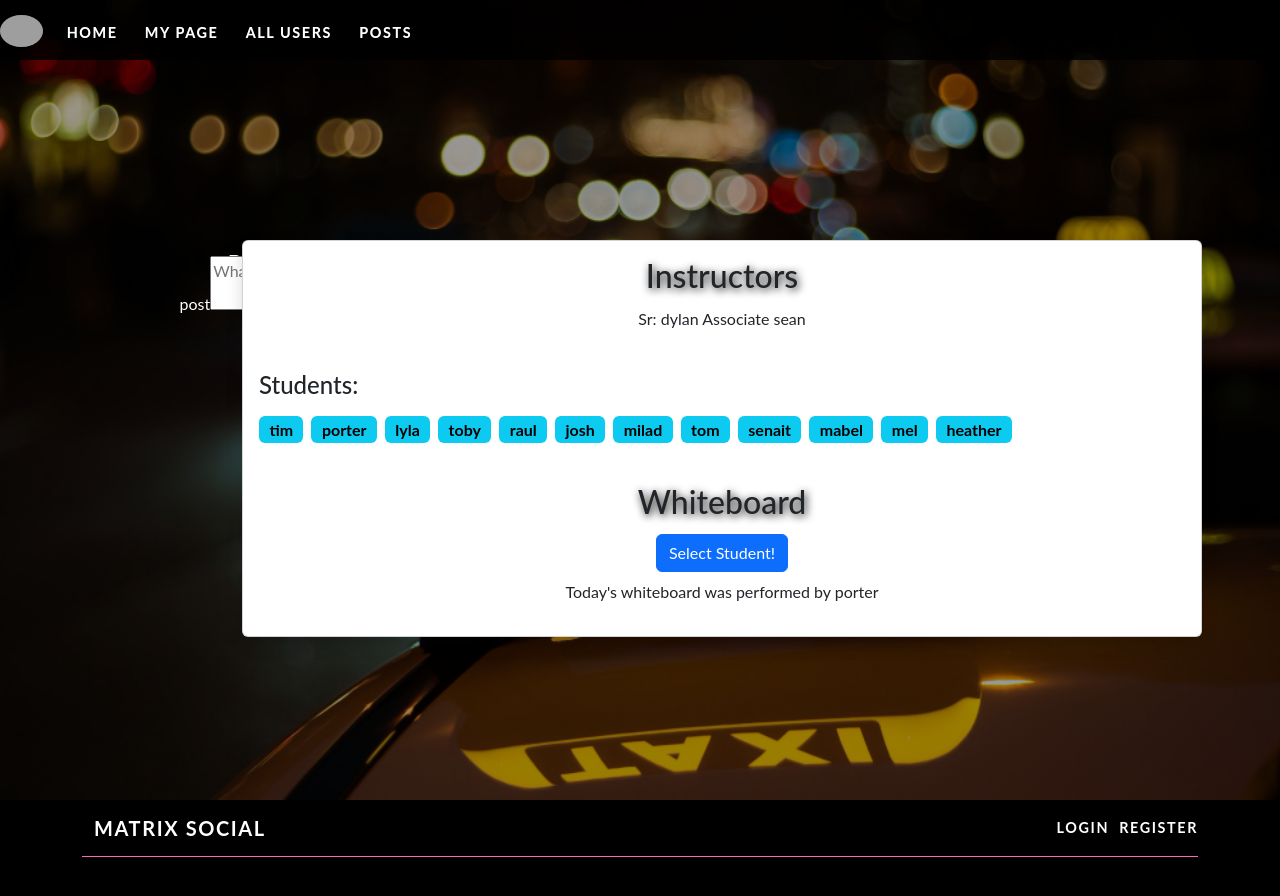
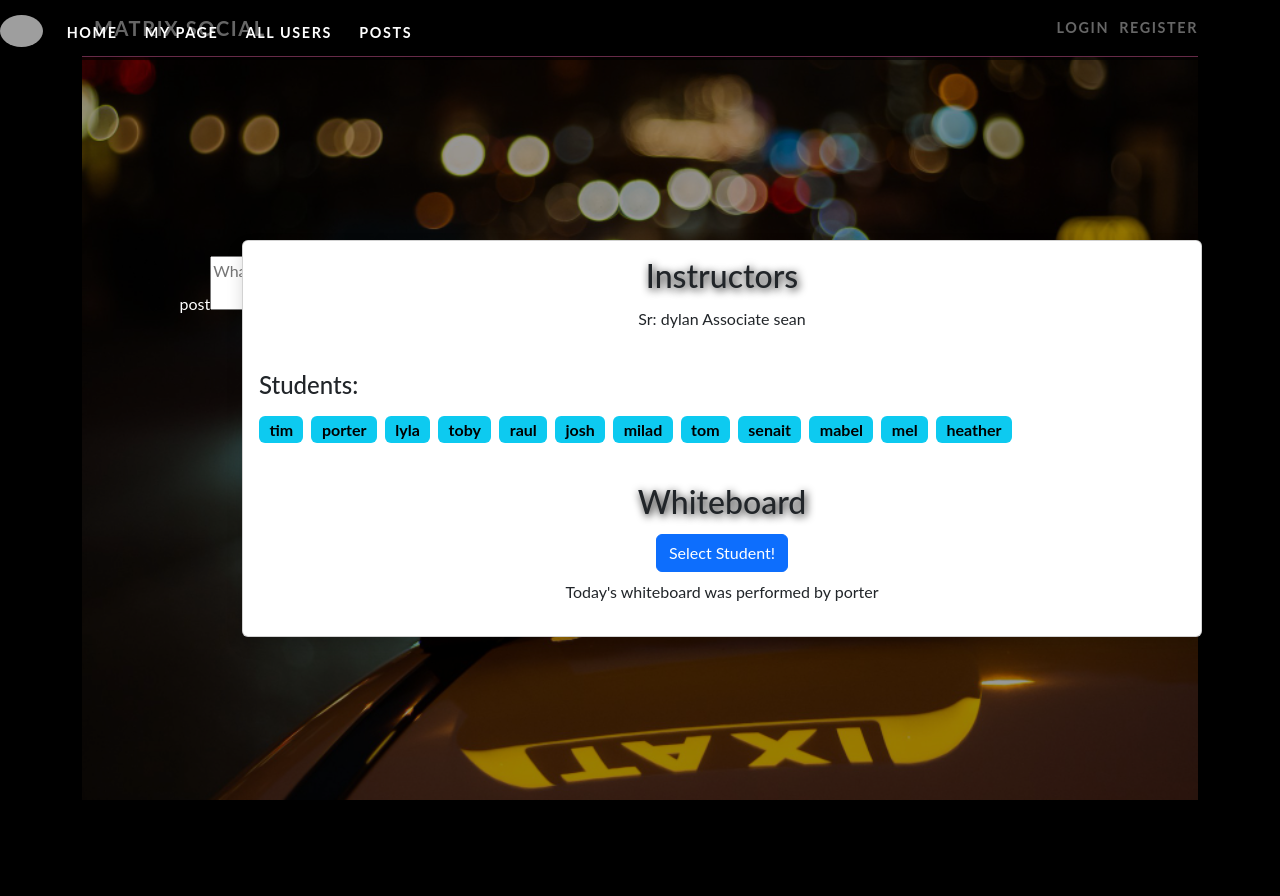
Before and after one commit to Amin-Mashayekhan/Snap-React-App, a React (Vite) app: page / in a window 1280 px wide. Shown: the top 896 px of the page. Built offline with nearby package versions, Linux system fonts and the light colour scheme; grey boxes are pictures that could not be loaded.

Commit message:
delete default page

```diff
--- a/src/DefaultPage.tsx
+++ /dev/null
@@ -1,53 +0,0 @@
-import logo from './assets/images/logo.jpg';
-
-const DefaultPage = () => {
-    return (
-        <div>
-            {/* Start Home Section */}
-            <div id="home">
-                {/* Navigation */}
-                <nav className="navbar navbar-expand-md navbar-dark bg-dark fixed-top">
-                    <div className="navbar-brand">
-                        <img className='rounded-circle' src={logo} alt='snap taxi' />
-                    </div>
-                    <button className="navbar-toggler" type="button" data-toggle="collapse" data-target="#navbarResponsive">
-                        <span className="navbar-toggler-icon" />
-                    </button>
-                    <div className="collapse navbar-collapse" id="navbarResponsive">
-                        <ul className="navbar-nav ml-auto">
-                            <li className="nav-itam">
-                                <a className="nav-link" href="#home">Home</a>
-                            </li>
-                            <li className="nav-itam">
-                                <a className="nav-link" href="#course">My Page</a>
-                            </li>
-                            <li className="nav-itam">
-                                <a className="nav-link" href="#features">All Users</a>
-                            </li>
-                            <li className="nav-itam">
-                                <a className="nav-link" href="#resources">Posts</a>
-                            </li>
-                        </ul>
-                    </div>
-                </nav>
-                {/* End Navigation */}
-                {/* Start Landing Page Section */}
-                <div className="landing">
-                    <div className="home-wrap">
-                        <div className="home-inner" />
-                    </div>
-                </div>
-                <div className="caption text-center">
-                    <h1>Welcome to Snap Taxi</h1>
-                    <a href="#" className="btn btn-outline-light btn-lg">Signing</a>
-                </div>   {/* End Landing Page Section */}
-            </div>
-            {/* End Home Section */}
-        </div>
-
-
-
-    )
-}
-
-export default DefaultPage
--- a/src/main.tsx
+++ b/src/main.tsx
@@ -3,7 +3,6 @@ import 'bootstrap/dist/js/bootstrap.min.js';
 import './assets/css/styles.css';
 
 import App from './App.tsx'
-import DefaultPage from './DefaultPage.tsx';
 import React from 'react';
 import ReactDOM from 'react-dom/client';
 import UserProvider from './contexts/UserProvider.tsx'
@@ -11,7 +10,6 @@ import UserProvider from './contexts/UserProvider.tsx'
 ReactDOM.createRoot(document.getElementById('root')!).render(
   <React.StrictMode>
     <UserProvider>
-      <DefaultPage />
       <App />
     </UserProvider>
   </React.StrictMode>,
```
